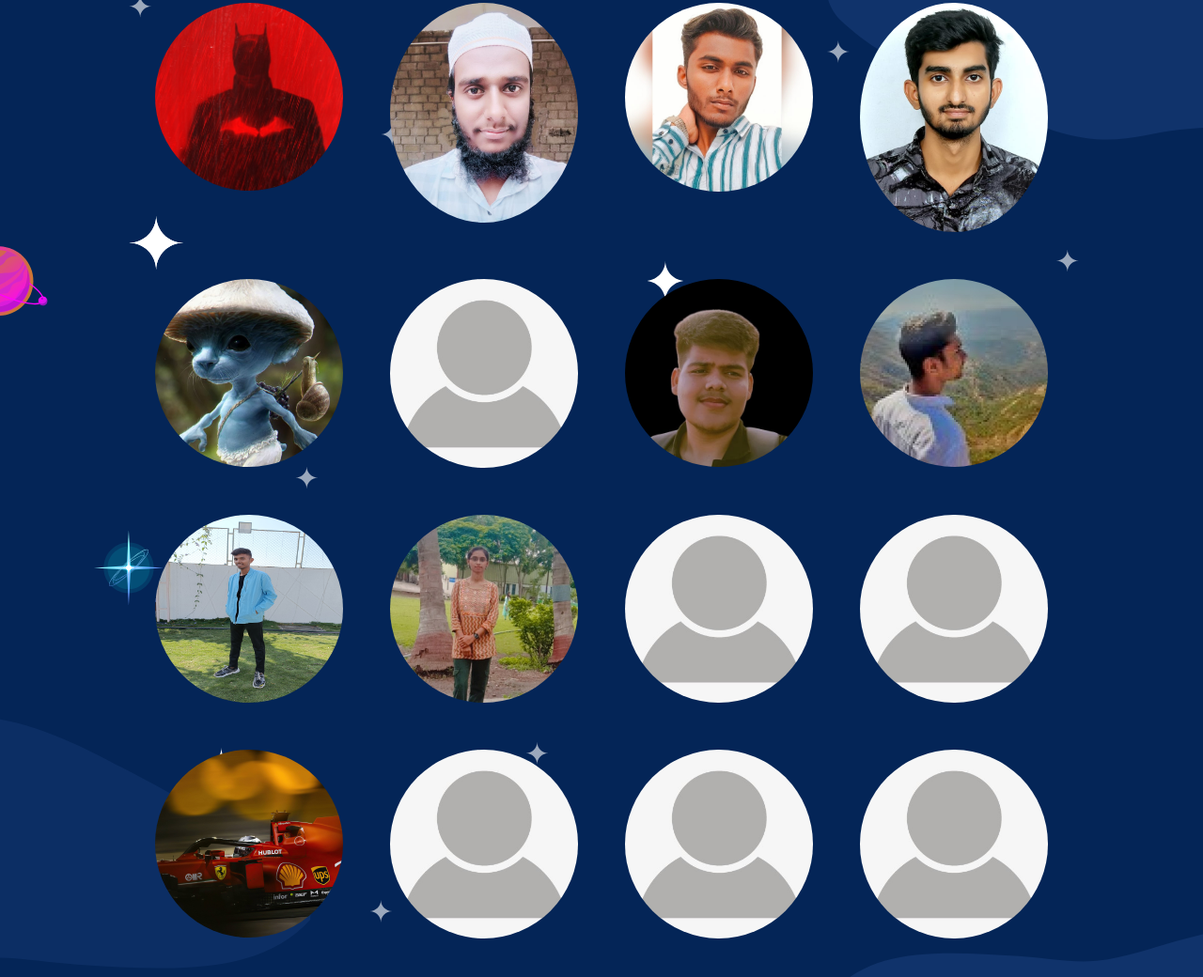
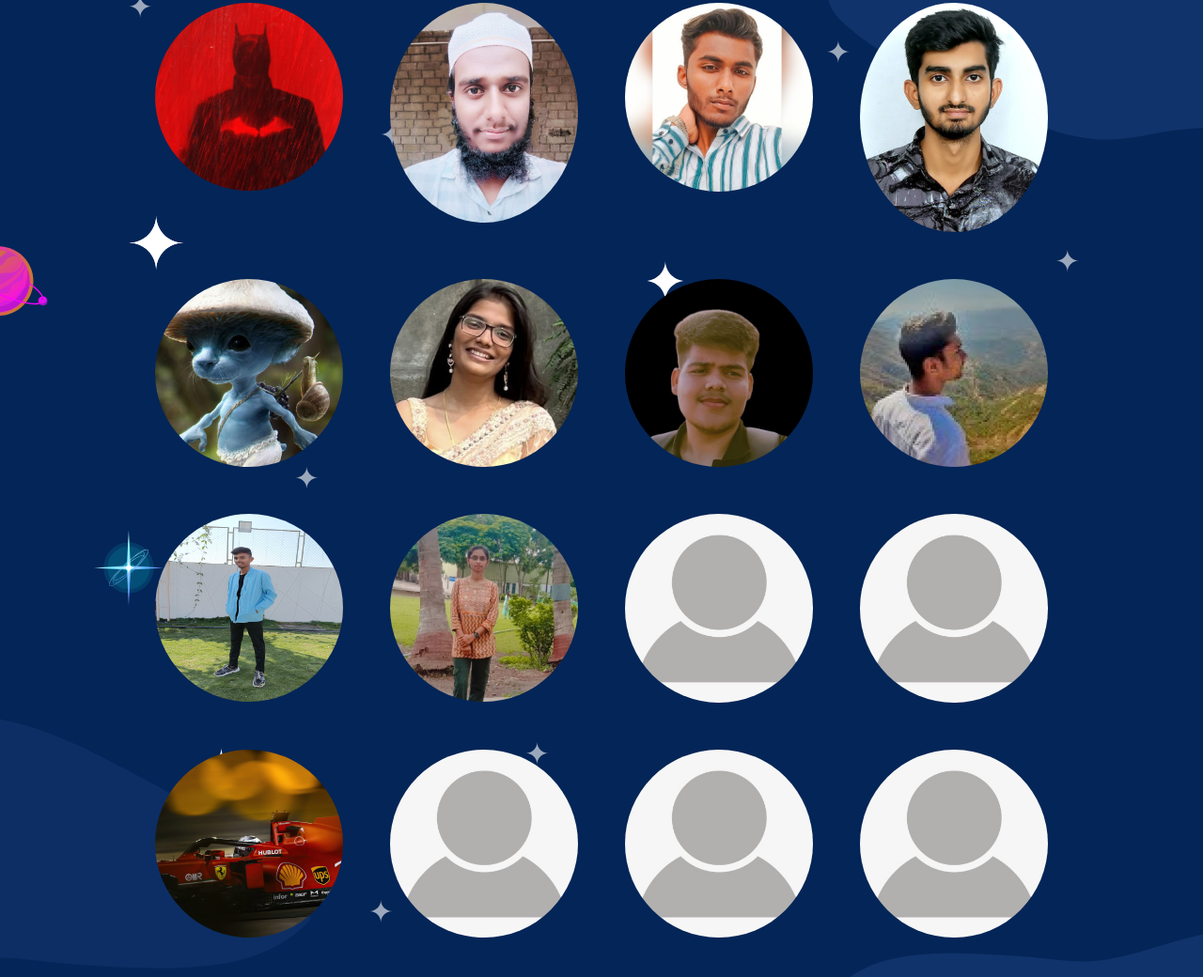
Before and after one commit to MLSC-GHRCEM/ContributorGallery, a plain HTML site: page index.html in a window 1280 px wide. Shown: the part 1477-2517 px from the top of the page at 94% size. Drawn offline with Linux system fonts and the light colour scheme; files whose address does not match are found by name.

Commit message:
added profile image

```diff
--- a/index.html
+++ b/index.html
@@ -134,7 +134,7 @@
             <img src="./assets/shahid7.jpg" alt="Image 3" class="img" />
             <img src="./assets/Fahed.jpg" alt="Image 3" class="img" />
             <img src="./assets/dhruv.jpg" alt="Image 3" class="img" />
-            <img src="./assets/profileE.png" alt="Image 3" class="img" />
+            <img src="./assets/Priyanka.jpg" alt="Image 3" class="img" />
             <img src="./assets/rishi.jpg" alt="Image 3" class="img" />
             <img src="./assets/echoprem.jfif" alt="Image 3" class="img" />
             <img src="./assets/puru.png" alt="Image 3" class="img" />
```
Also changed, not shown: assets/Priyanka.jpg (added).
